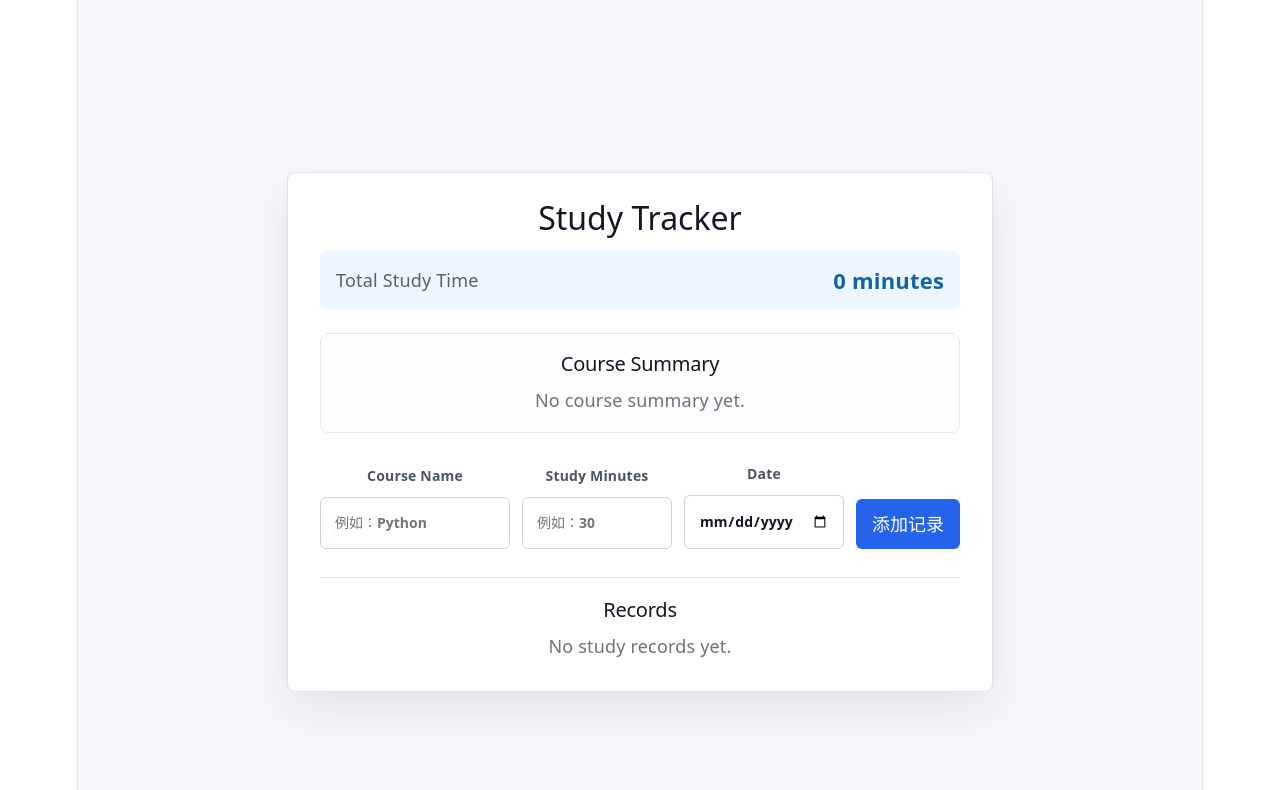
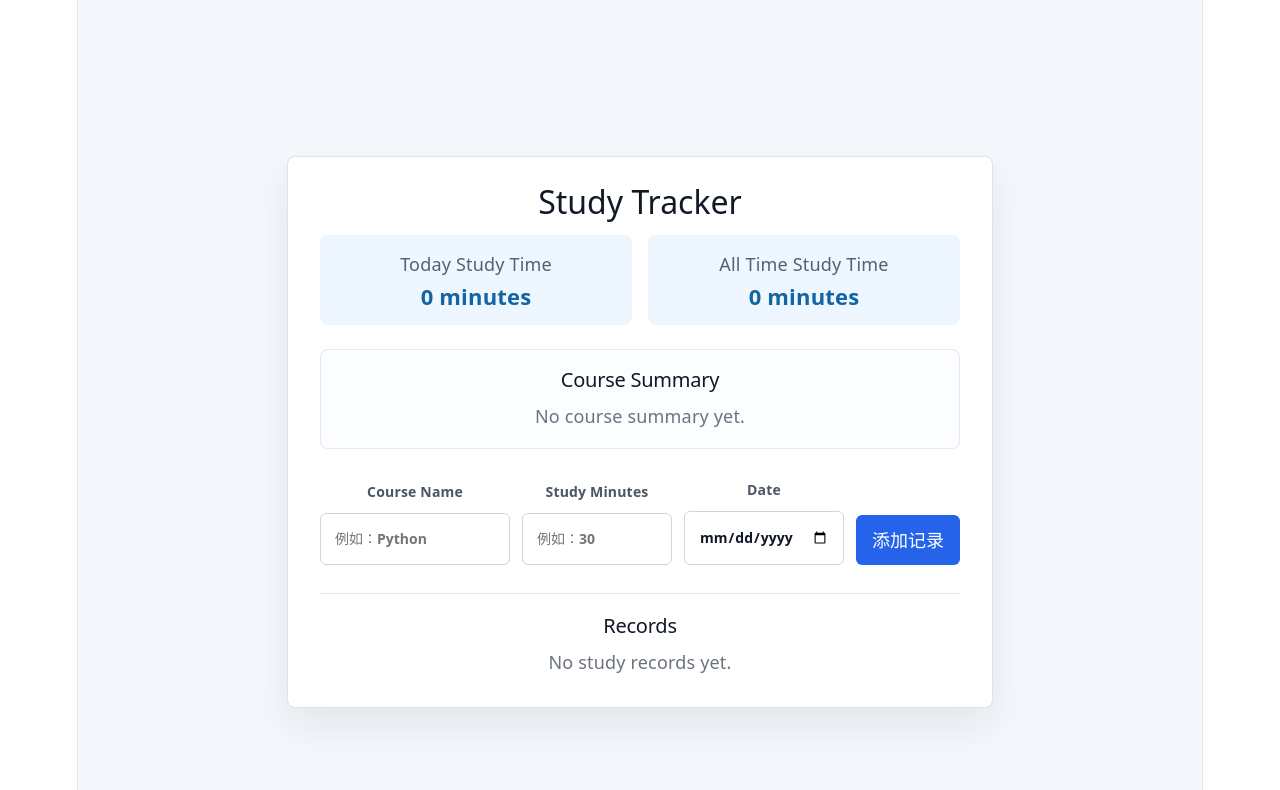
Before and after one commit to xyl7777/study-tracker, a React (Vite) app: page / in a window 1280 px wide. Shown: the top 790 px of the page. Built offline with nearby package versions, Linux system fonts and the light colour scheme.

Commit message:
Add date field to study records

```diff
--- a/src/App.css
+++ b/src/App.css
@@ -26,11 +26,16 @@
 }
 
 .summary {
-  display: flex;
-  align-items: center;
-  justify-content: space-between;
+  display: grid;
+  grid-template-columns: 1fr 1fr;
   gap: 16px;
   margin-bottom: 24px;
+}
+
+.summary div {
+  display: flex;
+  flex-direction: column;
+  gap: 6px;
   padding: 16px;
   border-radius: 8px;
   background: #eef6ff;
@@ -184,7 +189,10 @@ li button:hover {
     grid-template-columns: 1fr;
   }
 
-  .summary,
+  .summary {
+    grid-template-columns: 1fr;
+  }
+
   li {
     align-items: flex-start;
     flex-direction: column;
--- a/src/App.jsx
+++ b/src/App.jsx
@@ -41,8 +41,18 @@ function App() {
     }
   }, [records])
 
+  const today = getTodayDate()
+
   const totalMinutes = records.reduce((total, record) => {
     return total + record.minutes
+  }, 0)
+
+  const todayMinutes = records.reduce((total, record) => {
+    if (record.date === today) {
+      return total + record.minutes
+    }
+
+    return total
   }, 0)
 
   const courseSummary = records.reduce((summary, record) => {
@@ -94,8 +104,15 @@ function App() {
         <h1>Study Tracker</h1>
 
         <div className="summary">
-          <span>Total Study Time</span>
-          <strong>{totalMinutes} minutes</strong>
+          <div>
+            <span>Today Study Time</span>
+            <strong>{todayMinutes} minutes</strong>
+          </div>
+
+          <div>
+            <span>All Time Study Time</span>
+            <strong>{totalMinutes} minutes</strong>
+          </div>
         </div>
 
         <div className="course-summary">
```
